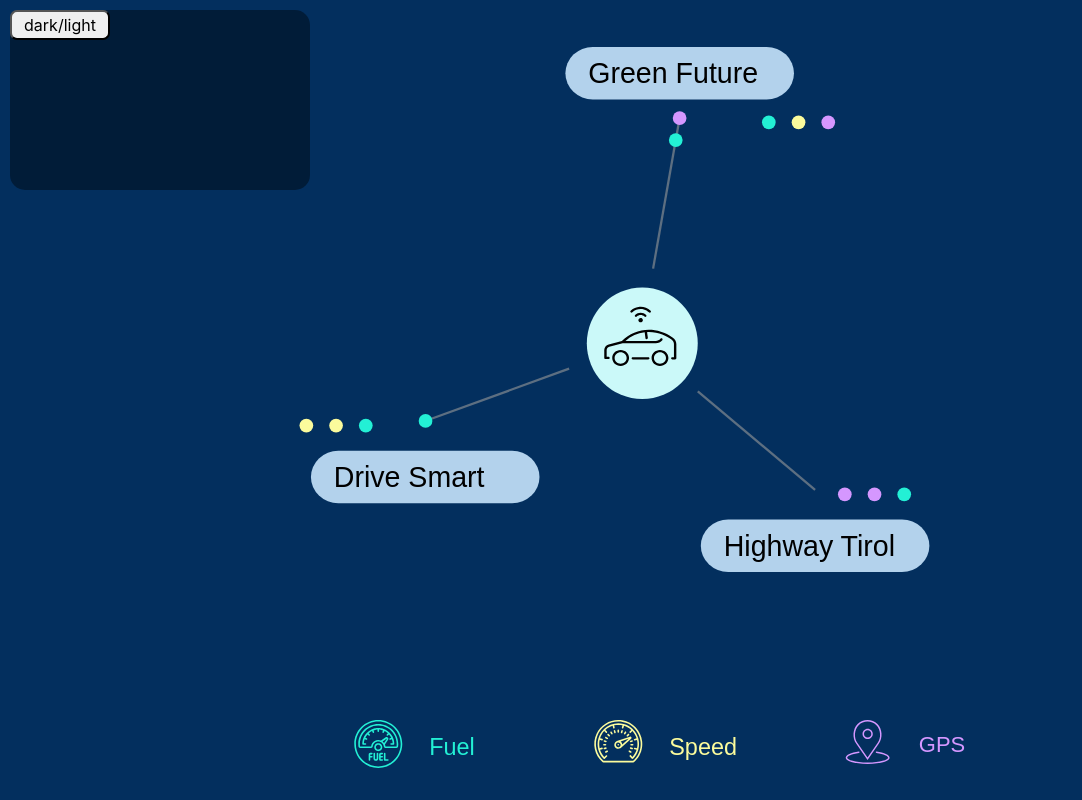
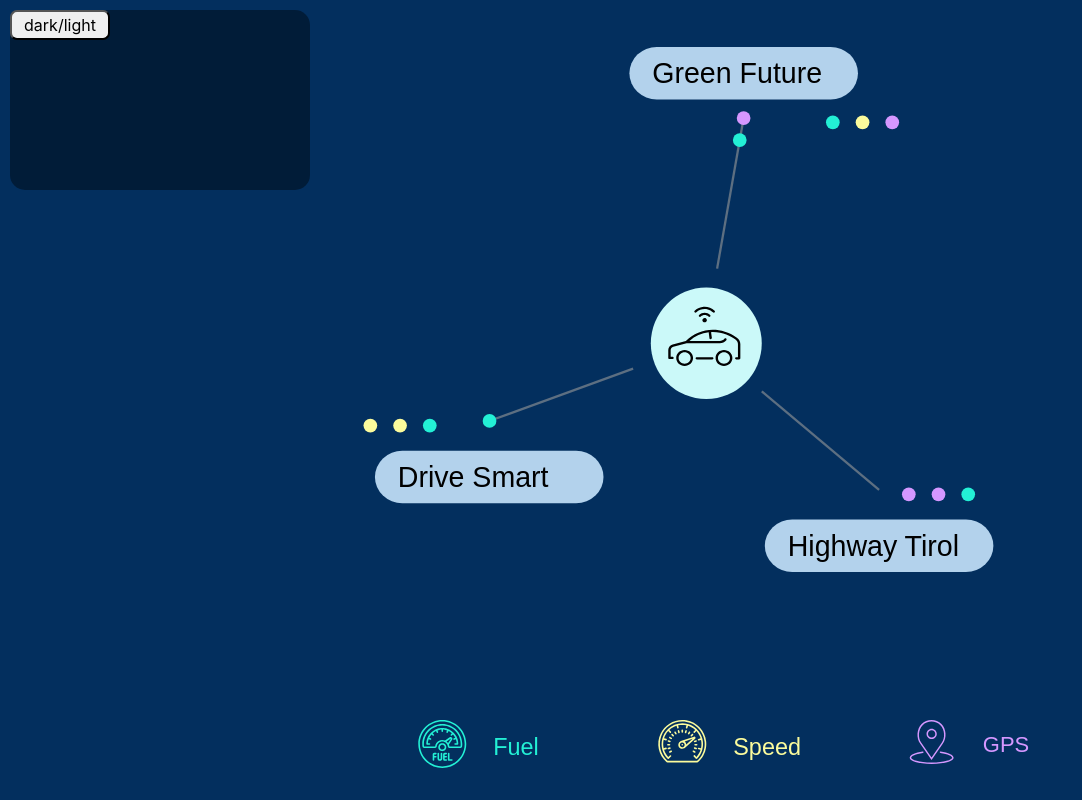
Before and after one commit to Christof93/CampaNeo_after_consent_viz, a website built with webpack: page campaign_network_d3/src/index.html in a window 1280 px wide. Shown: the whole page, without its empty margins (0-1082 px from the left). Built offline with nearby package versions, Linux system fonts and the light colour scheme; files whose address does not match are found by name.

Commit message:
Wrap content in grid.

```diff
--- a/campaign_network_d3/src/detailed_view.ts
+++ b/campaign_network_d3/src/detailed_view.ts
@@ -1,13 +1,11 @@
 import * as d3 from 'd3'
-
 import { ICONS } from './icons'
-
 import { COLORS, LEGEND_COLORS } from './colors'
 import { getSVG } from './import_svg'
 
 export const build_detailed_view = (node:any):any => {
   console.log(node)
-  d3.select('#network-container').append('ul')
+  d3.select('#grid').append('ul')
     .attr('class', 'detail-overlay hidden')
     .style('background-color', colorMode === 'dark'? 'rgba(0, 0, 0, 0.6)' : 'rgba(200, 200, 200, 0.6)')
     .style('backdrop-filter', 'blur(10px)')
--- a/campaign_network_d3/src/index.html
+++ b/campaign_network_d3/src/index.html
@@ -8,8 +8,10 @@
     <div id=control-panel>
       <button id=light-switch-button>dark/light</button>
     </div>
-    <div id="network-container">
-      <div id="network-graph"></div>
+    <div id="grid">
+      <div id="network-container">
+        <div id="network-graph"></div>
+      </div>
     </div>
   </body>
 </html>
--- a/campaign_network_d3/src/interactivity.ts
+++ b/campaign_network_d3/src/interactivity.ts
@@ -1,8 +1,7 @@
+import * as d3 from 'd3'
 import { COLORS, LEGEND_COLORS, ColorMode } from './colors'
 import * as detail_overlay from './detailed_view'
 
-import * as d3 from 'd3'
-const detailed_view_on = false
 export const add_dev_control_panel = () => {
   d3.select('#light-switch-button')
     .on('click',change_light_mode)
@@ -39,7 +38,7 @@ export const click_campaign_node = (event:any, node:any):void => {
   d3.select('canvas').style('visibility','hidden')
   detail_overlay.show(node)
   setTimeout(() => {
-    d3.select('#network-container').on('click', click_outside)
+    d3.select('#grid').on('click', click_outside)
   }, 10)
 }
 export const click_link = (event:any, node:any):void => {
@@ -48,7 +47,7 @@ export const click_link = (event:any, node:any):void => {
 
 export const click_outside = (event:any, node:any) => {
   console.log('hide detailed view')
-  d3.select('#network-container').on('click', null)
+  d3.select('#grid').on('click', null)
   d3.select('canvas').style('visibility','visible')
   detail_overlay.hide()
 }
--- a/campaign_network_d3/src/style.css
+++ b/campaign_network_d3/src/style.css
@@ -1,25 +1,23 @@
+#grid {
+  display: grid;
+  grid-template-columns: 10% 90%;
+  grid-template-rows: 25% 25% 25% 25%;
+  min-height: 100%;
+  background-color:#032F5E;
+}
+
+#network-container {
+  grid-column: 2 / span 1;
+  grid-row: 1 / span 5;
+}
+
 #network-graph {
   padding-left: 0;
   padding-right: 0;
-  margin-left: auto;
-  margin-right: auto;
-  display: block;
-  height: 100%;
-  min-height: 100%;
-  /*
-  width: 200px;
-  height: 200px;
-  */
-}
-#network-container {
-  background-color:#032F5E;
-  min-height: 100%;
+  margin-left: 0;
+  margin-right: 0;
 }
 
-canvas#particle-overlay-canvas {
-  position: absolute;
-  pointer-events: none;
-}
 #control-panel {
   background-color: rgba(0, 0, 0, 0.4);
   position: fixed;
```
